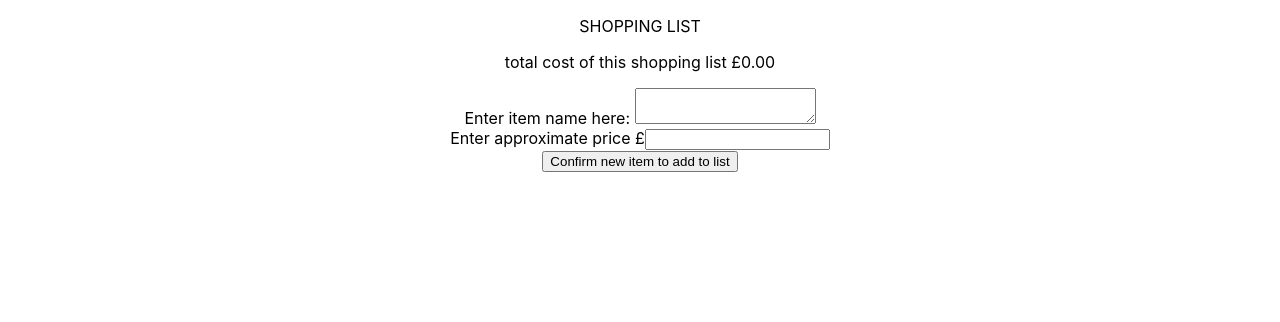
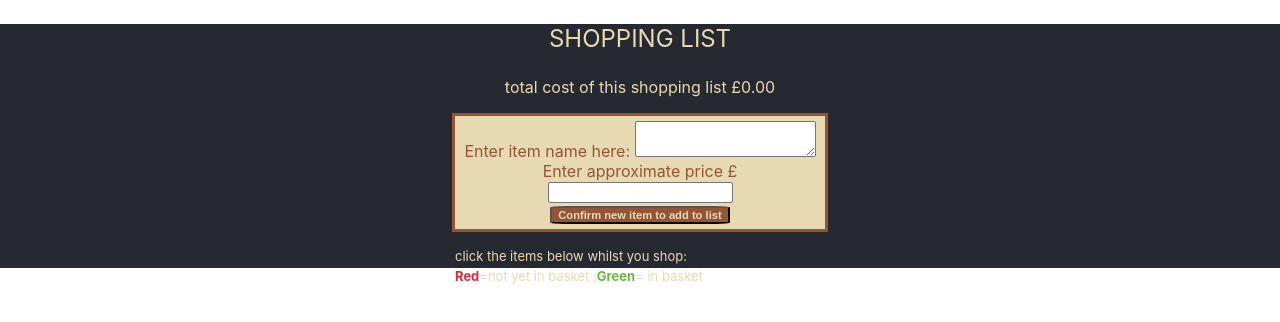
Before and after one commit to mikegreenan98/shopping_list, a React (Create React App) app: page / in a window 1280 px wide. Shown: the top 322 px of the page. Built offline with nearby package versions, Linux system fonts and the light colour scheme.

Commit message:
styling done and completed README - time spent today: 6 hours dev time

```diff
--- a/src/App.css
+++ b/src/App.css
@@ -1,20 +1,133 @@
-.App {
-  text-align: center;
+.addItemForm {
+  width: 370px;
+  background-color: #E7DAB2;
+  color:#945537;
+  margin-left: auto;
+  margin-right: auto;
+  margin-top: 0.5rem;
+  margin-bottom: 0.5rem;
+  padding-top: 0.3rem;
+  padding-bottom: 0.3rem;
+  border: 0.2rem solid #945537;
+  /* justify-self: center; */
+
 }
 
 
+
+.App {
+  text-align: center;
+  background-color: #262930;
+  color: #E7DAB2;
+}
+
+/* === Buttons (below) === */
+button{
+  margin-left: 1rem;
+  margin-right: 1rem;
+  border-radius: 8%;
+  background-color: #945537;
+  /* color: white; */
+  color: #E7DAB2;
+  font-size: 0.7rem;
+  font-weight: bold;
+  cursor: pointer;
+}
+
+.deleteButton {
+  grid-area: deleteButton;
+  border-radius: 50%;
+  width: 60px;
+  height: 60px;
+  margin-top: 10px;
+}
+
 .gotItemButton {
   background-color: #6AB93F;
+  grid-area: itemButton;
 }
 
 .notGotItemButton {
   background-color: #E42638;
+  grid-area: itemButton;
 }
 
 
+.upButton{
+  grid-area: upButton;
+  height: 30px;
+}
+
+.downButton{
+  grid-area: downButton;
+  height: 30px;
+}
+/* == Buttons (above) === */
+
+#listInstructions {
+  color: #E7DAB2;
+  margin-top: 0;
+  margin-bottom: 0.2rem;
+  font-size: small;
+  margin-left: 0;
+  float:left;
+}
+
+#listInstructionsGreen {
+  color: #6AB93F;
+  margin-top: 0;
+  margin-bottom: 0;
+  font-size: small;
+  margin-left: 0;
+  float:left;
+}
+#listInstructionsRed {
+  color: #E42638;
+  margin-top: 0;
+  margin-bottom: 0;
+  font-size: small;
+  margin-left: 0;
+  float:left;
+}
+
+#shoppingList {
+  list-style-type: none; /* no bullets */
+  padding-left: 0;
+}
+
 #shoppingListDisplay {
-  list-style-type: none; /* no bullets */
+  width: 370px;
+  margin-left: auto;
+  margin-right: auto;
 }
+
+.shoppingListItem {
+  width: 370px;
+  background-color: #E7DAB2;
+  margin-left: auto;
+  margin-right: auto;
+  margin-top: 0.1rem;
+  margin-bottom: 0.5rem;
+  padding-top: 0.3rem;
+  padding-bottom: 0.3rem;
+  border: 0.2rem solid #945537;
+  justify-content: center;
+  font-size: 1.5rem;
+  display: grid;
+  grid-template-columns: 15rem auto; /*1st column fixed to 15 ren */
+  grid-template-rows: auto auto auto;
+  grid-template-areas:
+  "itemButton upButton deleteButton"
+  "itemButton moveText deleteButton"
+  "itemButton downButton deleteButton";
+}
+
+.title {
+  color: #E7DAB2; /* for text on above */
+  font-size: x-large;
+}
+
+
 
 
 /* Below not used - but useful to see and copy from */
--- a/src/App.js
+++ b/src/App.js
@@ -14,7 +14,7 @@ function App() {
   //(1) Retrieve shoppingList from local storage on the first/opening render
   //(2) Also set totalSpend from storage to avoid need to wait for async set state
   useEffect(() => {
-    const listInStorage = JSON.parse(localStorage.getItem('SHOPPING_LIST_1'));
+    const listInStorage = JSON.parse(localStorage.getItem('SHOPPING_LIST_2'));
     if (listInStorage) {
       setShoppingList(listInStorage); // (1)
       setTotalSpend(addAllPrices(listInStorage)); // (2)
@@ -28,7 +28,7 @@ function App() {
     // NOTE: The 'If' test below is needed - See README for "React StrictMode Issue"
     // NOTE2 - Have commented-out below 'if' test and StrictMode in order to handle when shoppingList becomes zero length after a delete
     // if(shoppingList.length > 0){
-      localStorage.setItem('SHOPPING_LIST_1', JSON.stringify(shoppingList)); //(1)
+      localStorage.setItem('SHOPPING_LIST_2', JSON.stringify(shoppingList)); //(1)
       setTotalSpend(addAllPrices(shoppingList)); // (2)
     // }
 }, [shoppingList]);
--- a/src/Components/ShoppingList.jsx
+++ b/src/Components/ShoppingList.jsx
@@ -24,8 +24,14 @@ const ShoppingList = ({shoppingList, setShoppingList}) => {
     };
 
 return(
-    <ul id="shoppingListDisplay">
-        <div>
+    <ul id="shoppingList">
+        <div id="shoppingListDisplay">
+        <span id="listInstructions">click the items below whilst you shop:</span>
+        <br></br>
+        <span id="listInstructionsRed"><b>Red</b></span>
+        <span id="listInstructions">=not yet in basket ; </span>
+        <span id="listInstructionsGreen"><b>Green</b></span>
+        <span id="listInstructions">= in basket</span>
         {shoppingList.map((listItem, index) => {
         return (
             <li className='shoppingListItem' key={index}>
```
Also changed, not shown: 1 other file (tests, documents, lock files or other folders).
